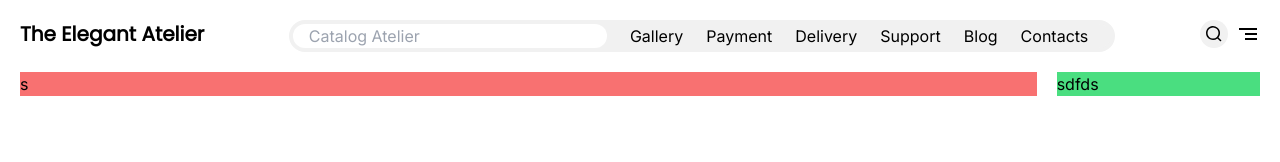
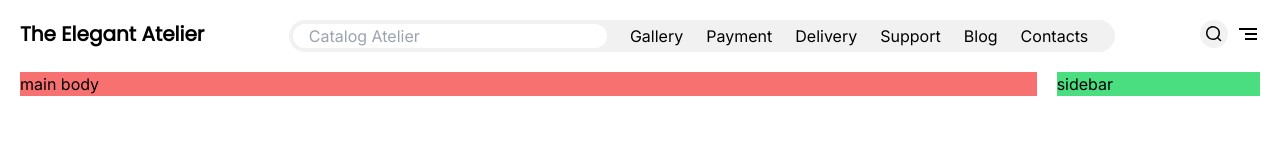
Before and after one commit to amarjithp/theelegantatelier, a Next.js app: page / in a window 1280 px wide. Shown: the top 162 px of the page. Built offline with nearby package versions, Linux system fonts and the light colour scheme.

Commit message:
body/ sidebar

```diff
--- a/app/components/Body.tsx
+++ b/app/components/Body.tsx
@@ -4,8 +4,8 @@ function Body() {
   return (
     // body
     <div className='flex m-5'>
-        <h1 className='w-10/12 bg-red-400'>s</h1>
-        <h1 className='w-2/12 ml-5 bg-green-400'>sdfds</h1>
+        <h1 className='w-10/12 bg-red-400'>main body</h1>
+        <h1 className='w-2/12 ml-5 bg-green-400'>sidebar</h1>
     </div>
     // sidebar
   )
```
